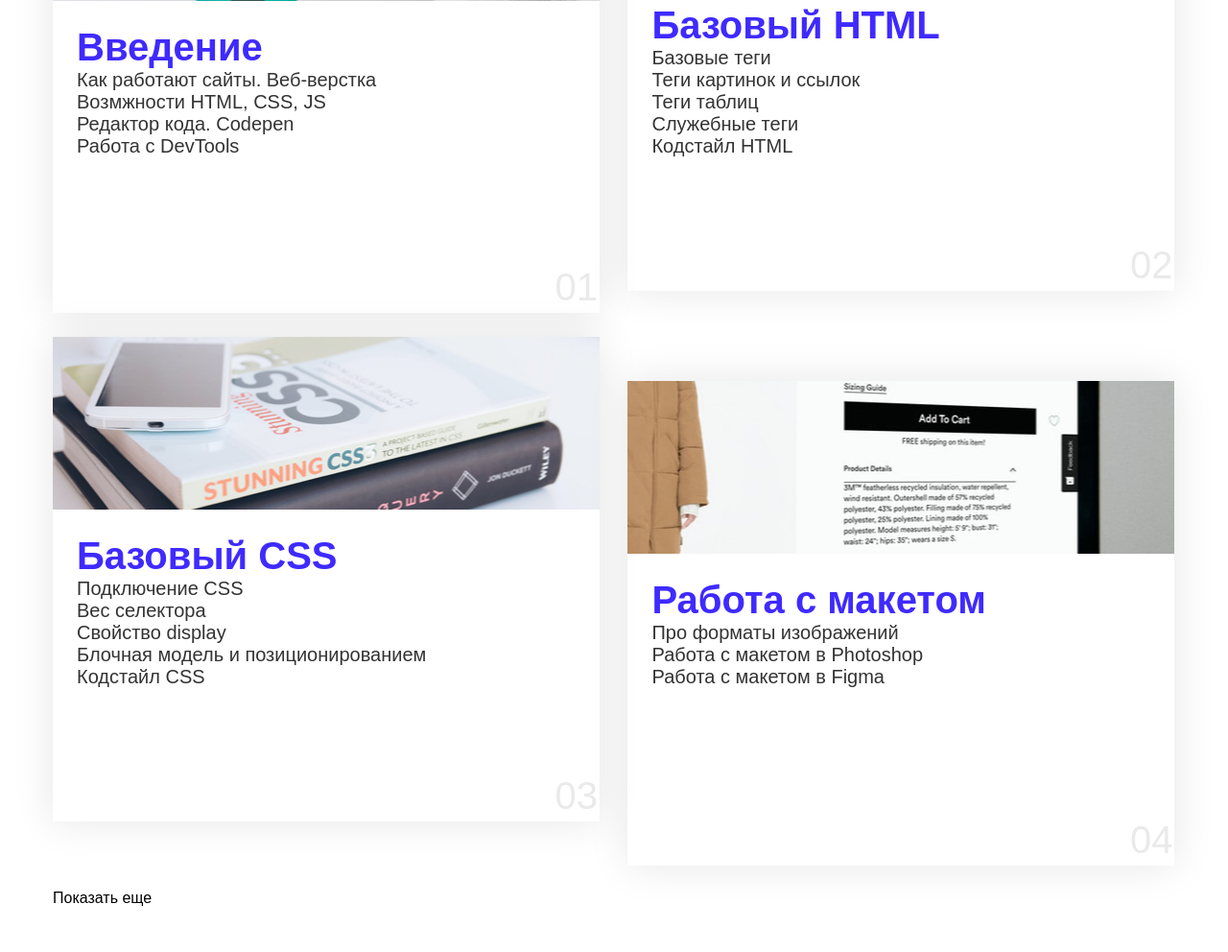
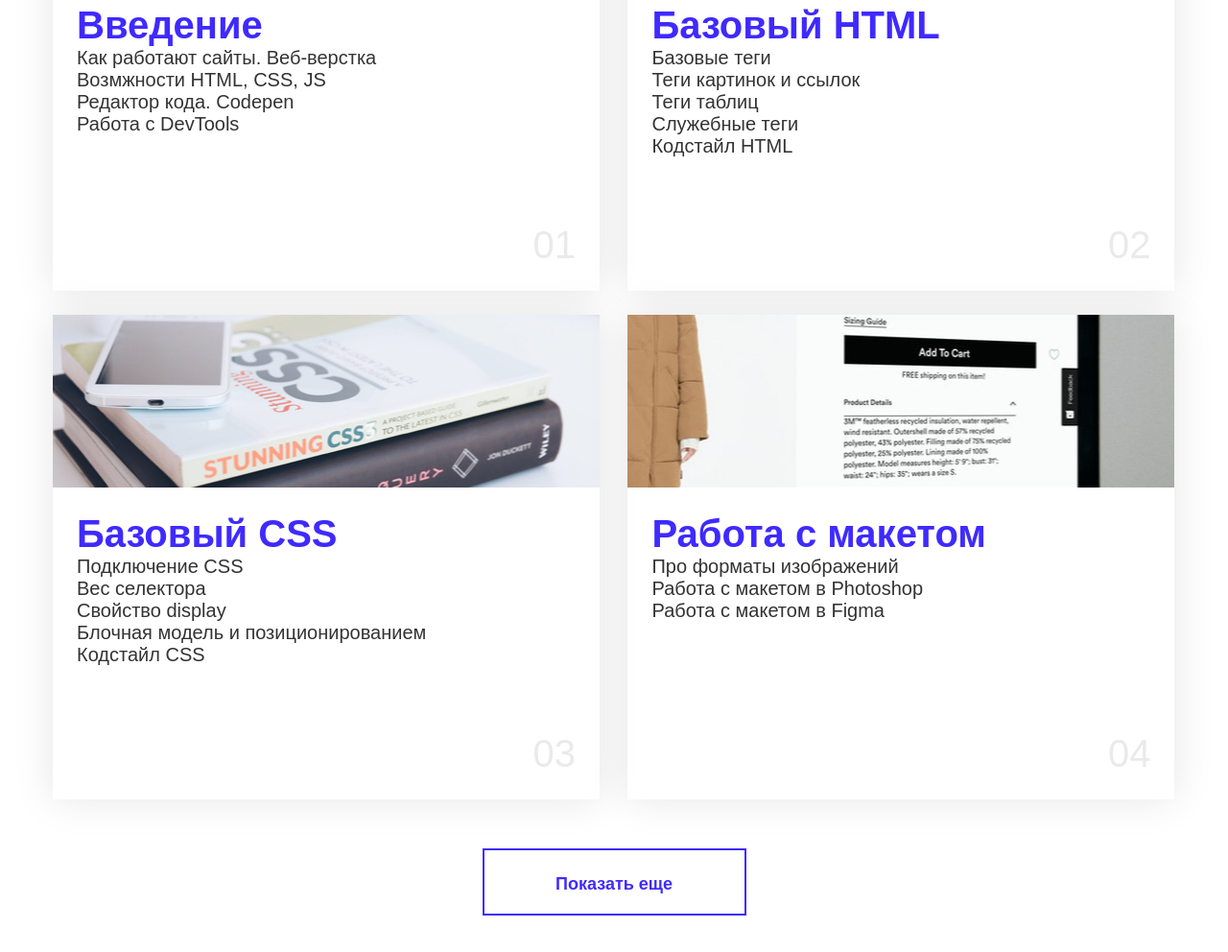
Before and after one commit to bvd1501/web, a plain HTML site: page 5/modules.html in a window 1280 px wide. Shown: the part 508-1500 px from the top of the page at 96% size. Drawn offline with Linux system fonts and the light colour scheme.

Commit message:
module 5. first work code

```diff
--- a/5/css/style.css
+++ b/5/css/style.css
@@ -223,6 +223,7 @@ body {
 .cards_list {
   margin: 0;
   padding: 0;
+  margin-bottom: 25px;
   list-style-type: none;
   /*font-size: 0;  */
 }
@@ -235,8 +236,11 @@ body {
   position: relative;
   display: inline-block;
   box-sizing: border-box;
+
   width: 570px;
   height: 505px;
+
+
   box-shadow: 0px 0px 40px rgba(0, 0, 0, 0.1);
   font-size: 20px;
   background-position: top;
@@ -244,9 +248,11 @@ body {
   background-repeat: no-repeat;
 }
 
-.card_item:nth-child(2n) {
+
+.card_item:nth-of-type(2n) {
   margin-right: 0;
 }
+
 
 .card1 {
   background-image: url("../img/module_1.jpg");
@@ -264,8 +270,6 @@ body {
   background-image: url("../img/module_4.jpg");
 }
 
-
-
 .list_title {
   margin: 0;
   padding: 0;
@@ -276,20 +280,19 @@ body {
   color: #3f2aff;
 }
 
-
 .lessons {
+  margin: 0;
   padding: 0;
+  height: 100%;
+  width: 100%;
   display: block;
-  box-sizing: border-box;
-  height: 225px;
-  max-height: 100%;
+  overflow: hidden;
   font-style: normal;
   font-weight: 400;
   color: #333333;
   list-style-type: none;
+
 }
-
-
 
 .num {
   margin: 0;
@@ -299,11 +302,30 @@ body {
   box-sizing: border-box;
   width: 45px;
   height: 46px;
-  right: 2px;
-  bottom: 4px;
+  right: 25px;
+  bottom: 25px;
   font-weight: 400;
   font-size: 40px;
   line-height: 46px;
   text-align: right;
   color: #EAEAEA;
 }
+
+.button {
+  margin: 0;
+  display: block;
+  margin-left: auto;
+  margin-right: auto;
+  box-sizing: border-box;
+  padding: 25px 70px;
+  width: 275px;
+  height: 70px;
+  border-color: #3F2AFF;
+  background-color: #fff;
+  border: 2px solid #3F2AFF;
+  font-weight: 700;
+  font-size: 18px;
+  line-height: 21px;
+  color: #3F2AFF;
+
+}
--- a/5/modules.html
+++ b/5/modules.html
@@ -24,7 +24,7 @@
 
         <ul class="cards_list">
             <li class="card_item card1">
-               <!-- <p class="list_title">Введение</p>-->
+
                 <ul class="lessons">
                     <li class="list_title">Введение</li>
                     <li class="lesson_item">Как работают сайты. Веб-верстка</li>
@@ -33,6 +33,7 @@
                     <li class="lesson_item">Работа с DevTools</li>
                     <li class="num">01</li>
                 </ul>
+
             </li>
             <li class="card_item card2">
                 <ul class="lessons">
@@ -67,9 +68,7 @@
             </li>
         </ul>
 
-        <div>
-            Показать еще
-        </div>
+        <button class="button">Показать еще</button>
 
     </div>
 </body>
```
Also changed, not shown: 1 other file. Lines whose indentation alone changed are shown as unchanged.
